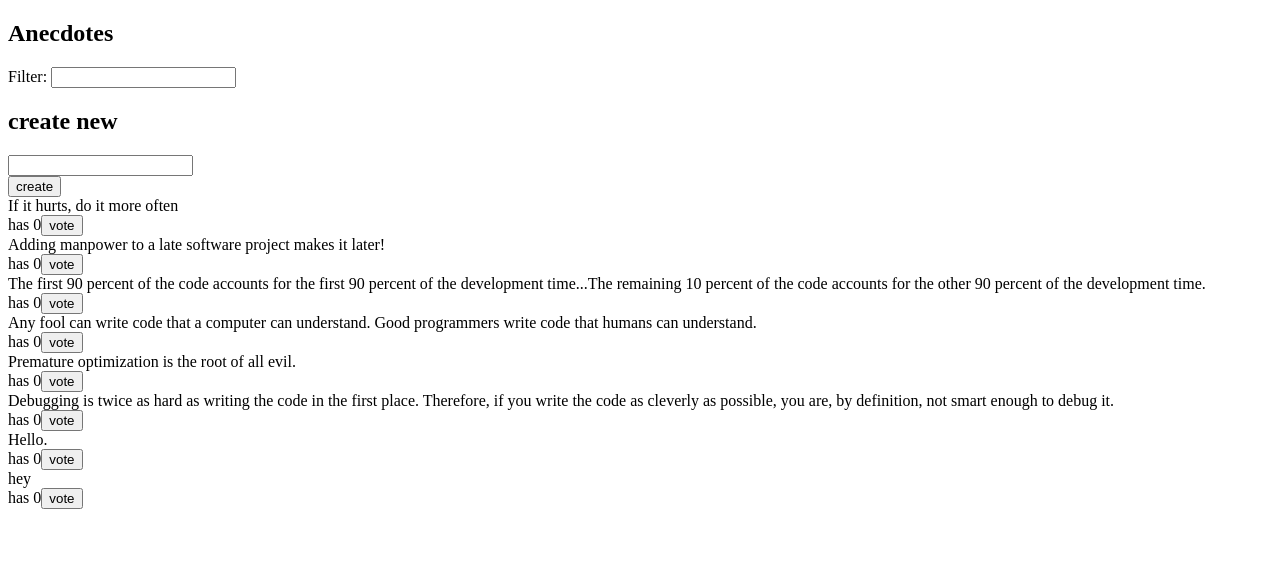
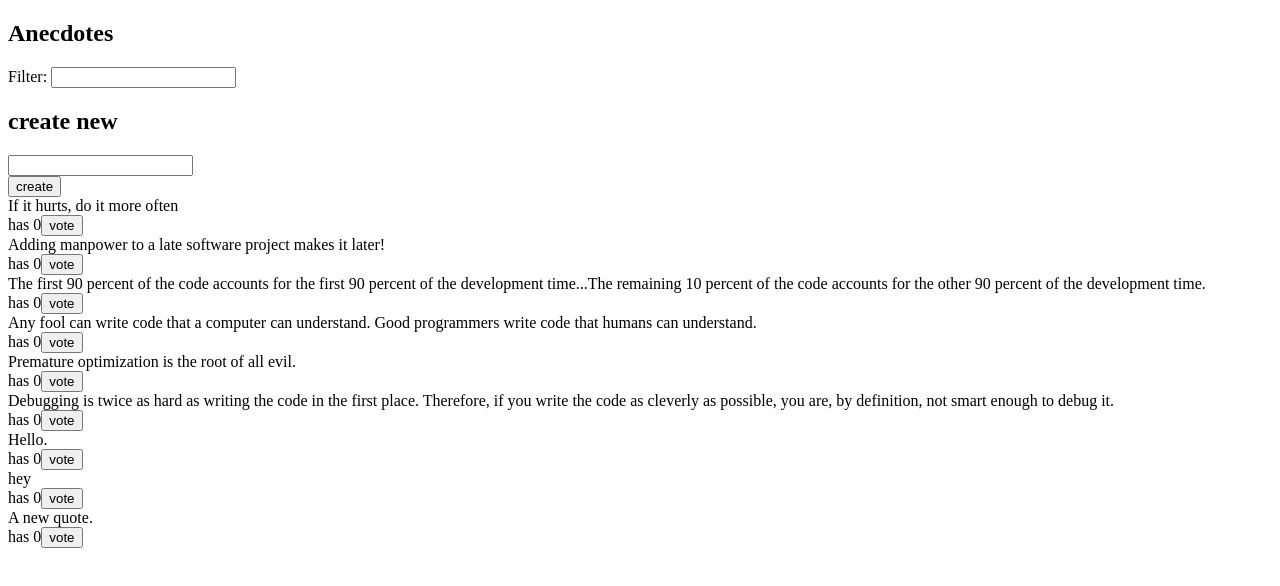
Before and after one commit to dascally/full-stack-open, a React (Create React App) app in the folder part6/redux-anecdotes/: page / in a window 1280 px wide. Shown: the top 586 px of the page. Built offline with nearby package versions, Linux system fonts and the light colour scheme; data requests are answered from the project's data file.

Commit message:
Complete exercise 6.16

```diff
--- a/part6/redux-anecdotes/db.json
+++ b/part6/redux-anecdotes/db.json
@@ -39,6 +39,11 @@
       "content": "hey",
       "votes": 0,
       "id": "bLmCjO7"
+    },
+    {
+      "content": "A new quote.",
+      "votes": 0,
+      "id": "uTz74ZG"
     }
   ]
 }
--- a/part6/redux-anecdotes/src/components/AnecdoteForm.js
+++ b/part6/redux-anecdotes/src/components/AnecdoteForm.js
@@ -1,10 +1,5 @@
 import { useDispatch } from 'react-redux';
-import * as anecdoteService from '../services/anecdotes';
 import { addAnecdote } from '../reducers/anecdoteReducer';
-import {
-  setNotification,
-  clearNotification,
-} from '../reducers/notificationReducer';
 
 const AnecdoteForm = () => {
   const dispatch = useDispatch();
@@ -15,13 +10,7 @@ const AnecdoteForm = () => {
     const content = evt.target.elements.content.value;
     evt.target.elements.content.value = '';
 
-    anecdoteService.addAnecdote(content).then((anecdote) => {
-      dispatch(addAnecdote(anecdote));
-      dispatch(setNotification('Added a new anecdote.'));
-      setTimeout(() => {
-        dispatch(clearNotification());
-      }, 5000);
-    });
+    dispatch(addAnecdote(content));
   };
 
   return (
--- a/part6/redux-anecdotes/src/reducers/anecdoteReducer.js
+++ b/part6/redux-anecdotes/src/reducers/anecdoteReducer.js
@@ -1,4 +1,5 @@
 import * as anecdoteService from '../services/anecdotes';
+import { setNotification, clearNotification } from './notificationReducer';
 
 // const anecdotesAtStart = [
 //   'If it hurts, do it more often',
@@ -46,10 +47,18 @@ export const voteForAnecdote = (id) => ({
   payload: { id },
 });
 
-export const addAnecdote = (anecdote) => ({
-  type: 'ADD',
-  payload: anecdote,
-});
+export const addAnecdote = (content) => async (dispatch) => {
+  const anecdote = await anecdoteService.addAnecdote(content);
+  dispatch({
+    type: 'ADD',
+    payload: anecdote,
+  });
+
+  dispatch(setNotification('Added a new anecdote.'));
+  setTimeout(() => {
+    dispatch(clearNotification());
+  }, 5000);
+};
 
 export const addAllAnecdotes = (anecdotes) => ({
   type: 'ADD_ALL',
```
